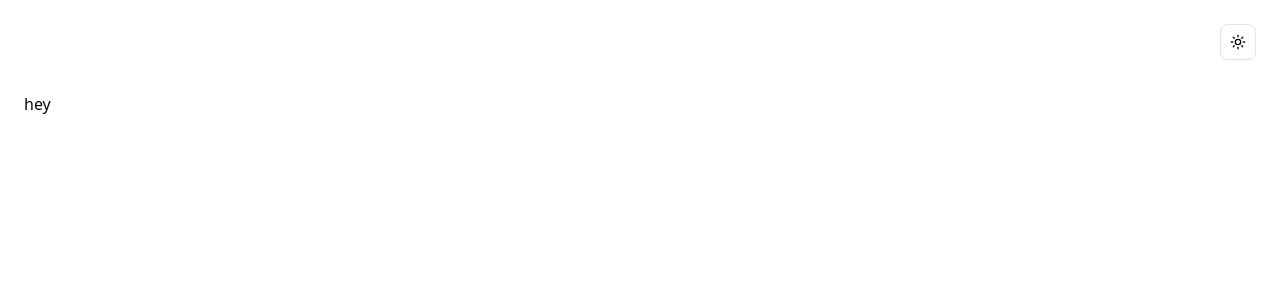
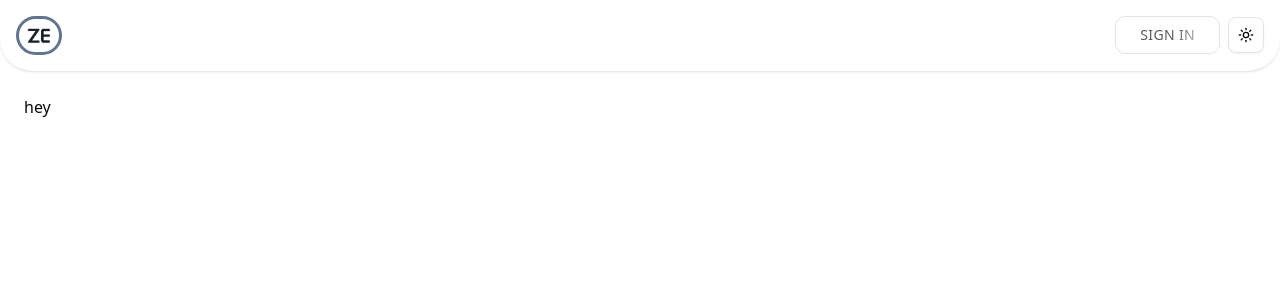
Before and after one commit to Ferez22/mycro-services-boilerplate, a Next.js app in the folder frontend/: page / in a window 1280 px wide. Shown: the top 300 px of the page. Built offline with nearby package versions, Linux system fonts and the light colour scheme.

Commit message:
navbar with expand button dispalyed on hover

```diff
--- a/frontend/package.json
+++ b/frontend/package.json
@@ -16,7 +16,7 @@
     "class-variance-authority": "^0.7.1",
     "clsx": "^2.1.1",
     "lucide-react": "^0.544.0",
-    "motion": "^12.23.22",
+    "motion": "^12.23.24",
     "next": "15.5.4",
     "react": "19.1.0",
     "react-dom": "19.1.0",
--- a/frontend/src/app/layout.tsx
+++ b/frontend/src/app/layout.tsx
@@ -3,6 +3,7 @@ import { JetBrains_Mono } from "next/font/google";
 import "./globals.css";
 import { CONFIG } from "@/config-global";
 import { ThemeProvider } from "@/components/context/theme-provider";
+import NavBar from "@/components/navbar/navbar";
 
 const jetbrainsMono = JetBrains_Mono({
   variable: "--font-jetbrains-mono",
@@ -27,7 +28,10 @@ export default function RootLayout({
       suppressHydrationWarning
     >
       <body className={`${jetbrainsMono.variable} antialiased`}>
-        <ThemeProvider>{children}</ThemeProvider>
+        <ThemeProvider>
+          <NavBar />
+          {children}
+        </ThemeProvider>
       </body>
     </html>
   );
--- a/frontend/src/app/page.tsx
+++ b/frontend/src/app/page.tsx
@@ -1,11 +1,6 @@
-import { ThemeSwitcher } from "@/components/theme-switcher";
-
 export default function Home() {
   return (
-    <div className="min-h-screen gap-16 sm:p-2">
-      <div className="flex items-center justify-end p-4">
-        <ThemeSwitcher />
-      </div>
+    <div className="gap-16 sm:p-2">
       <div className="p-4">hey</div>
     </div>
   );
--- /dev/null
+++ b/frontend/src/components/navbar/navbar.tsx
@@ -0,0 +1,31 @@
+import { ShinyButton } from "@/components/ui/shiny-button";
+import { ThemeSwitcher } from "../theme-switcher";
+import Link from "next/link";
+import Image from "next/image";
+import { Button } from "../ui/button";
+import { ArrowDown } from "lucide-react";
+
+const NavBar = () => {
+  return (
+    <nav className="group relative flex justify-between items-center p-4 shadow-sm rounded-b-4xl">
+      <Button
+        className="absolute left-[50%] translate-x-[-50%] top-[75%] opacity-0 group-hover:opacity-100 transition-opacity duration-200 pointer-events-none group-hover:pointer-events-auto"
+        variant="outline"
+        size="icon"
+      >
+        <ArrowDown className="h-4 w-4" />
+      </Button>
+      <div className="flex items-center gap-2">
+        <Link href="/" className="border-3 border-slate-500 rounded-full p-2">
+          <Image src="/ze-logo.png" alt="Logo" width={24} height={24} />
+        </Link>
+      </div>
+      <div className="flex items-center gap-2">
+        <ShinyButton>Sign in</ShinyButton>
+        <ThemeSwitcher />
+      </div>
+    </nav>
+  );
+};
+
+export default NavBar;
--- /dev/null
+++ b/frontend/src/components/ui/shiny-button.tsx
@@ -0,0 +1,73 @@
+"use client"
+
+import React from "react"
+import { motion, type MotionProps } from "motion/react"
+
+import { cn } from "@/lib/utils"
+
+const animationProps: MotionProps = {
+  initial: { "--x": "100%", scale: 0.8 },
+  animate: { "--x": "-100%", scale: 1 },
+  whileTap: { scale: 0.95 },
+  transition: {
+    repeat: Infinity,
+    repeatType: "loop",
+    repeatDelay: 1,
+    type: "spring",
+    stiffness: 20,
+    damping: 15,
+    mass: 2,
+    scale: {
+      type: "spring",
+      stiffness: 200,
+      damping: 5,
+      mass: 0.5,
+    },
+  },
+}
+
+interface ShinyButtonProps
+  extends Omit<React.HTMLAttributes<HTMLElement>, keyof MotionProps>,
+    MotionProps {
+  children: React.ReactNode
+  className?: string
+}
+
+export const ShinyButton = React.forwardRef<
+  HTMLButtonElement,
+  ShinyButtonProps
+>(({ children, className, ...props }, ref) => {
+  return (
+    <motion.button
+      ref={ref}
+      className={cn(
+        "relative cursor-pointer rounded-lg border px-6 py-2 font-medium backdrop-blur-xl transition-shadow duration-300 ease-in-out hover:shadow dark:bg-[radial-gradient(circle_at_50%_0%,var(--primary)/10%_0%,transparent_60%)] dark:hover:shadow-[0_0_20px_var(--primary)/10%]",
+        className
+      )}
+      {...animationProps}
+      {...props}
+    >
+      <span
+        className="relative block size-full text-sm tracking-wide text-[rgb(0,0,0,65%)] uppercase dark:font-light dark:text-[rgb(255,255,255,90%)]"
+        style={{
+          maskImage:
+            "linear-gradient(-75deg,var(--primary) calc(var(--x) + 20%),transparent calc(var(--x) + 30%),var(--primary) calc(var(--x) + 100%))",
+        }}
+      >
+        {children}
+      </span>
+      <span
+        style={{
+          mask: "linear-gradient(rgb(0,0,0), rgb(0,0,0)) content-box exclude,linear-gradient(rgb(0,0,0), rgb(0,0,0))",
+          WebkitMask:
+            "linear-gradient(rgb(0,0,0), rgb(0,0,0)) content-box exclude,linear-gradient(rgb(0,0,0), rgb(0,0,0))",
+          backgroundImage:
+            "linear-gradient(-75deg,var(--primary)/10% calc(var(--x)+20%),var(--primary)/50% calc(var(--x)+25%),var(--primary)/10% calc(var(--x)+100%))",
+        }}
+        className="absolute inset-0 z-10 block rounded-[inherit] p-px"
+      />
+    </motion.button>
+  )
+})
+
+ShinyButton.displayName = "ShinyButton"
```
Also changed, not shown: frontend/public/ze-logo.png (added), 1 other file (tests, documents, lock files or other folders).
